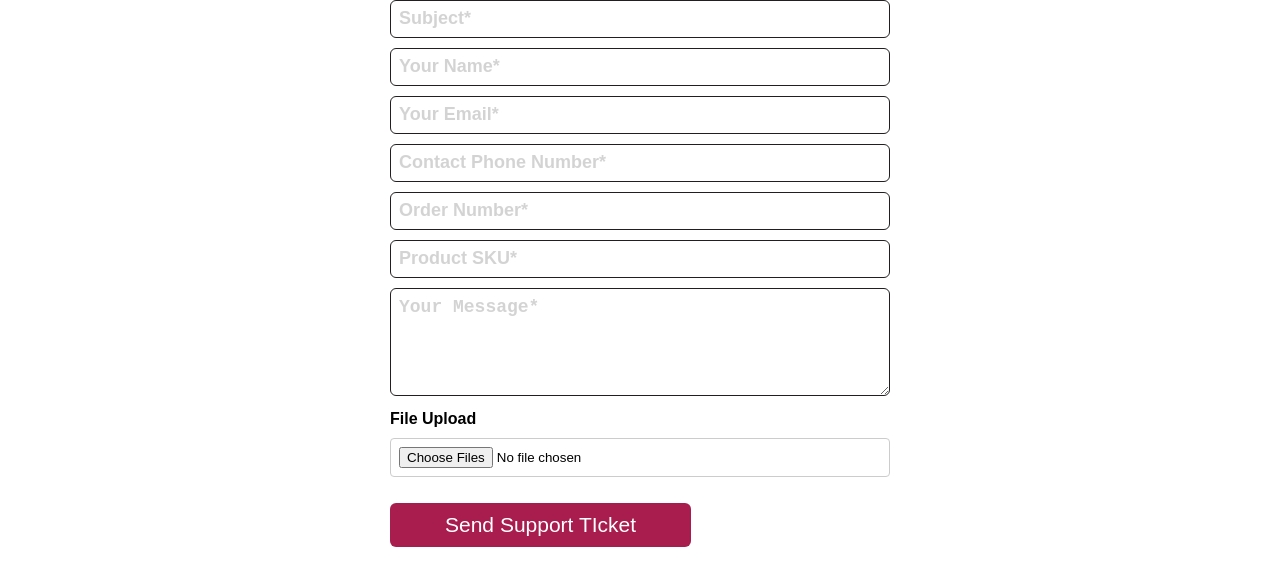
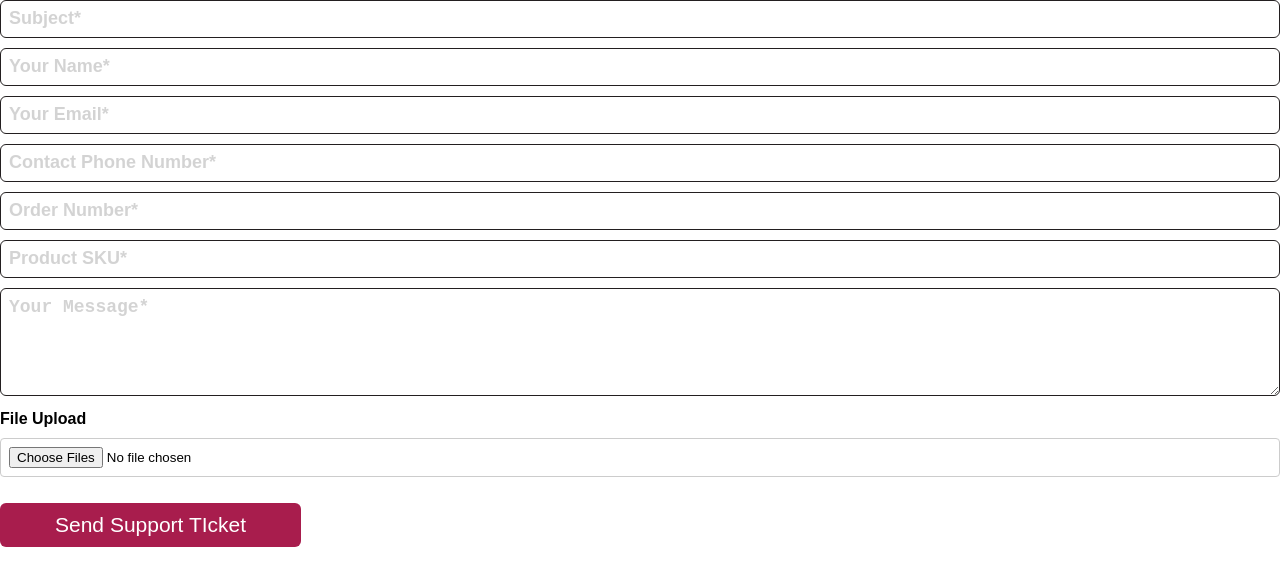
Before and after one commit to nakovabv/Zendesk-From, a website: page index.html in a window 1280 px wide. Drawn offline with Linux system fonts and the light colour scheme.

Commit message:
Full Width Form

```diff
--- a/index.html
+++ b/index.html
@@ -9,7 +9,7 @@
 </head>
 
 <body style="margin: 0;">
-    <form id="supportForm" action="/submit" method="post" enctype="multipart/form-data" style="width: 100%;">
+    <form id="supportForm" action="/submit" method="post" enctype="multipart/form-data" style="width: 100%; max-width: max-content;">
         <div>
             <input class="form-control contact-form" type="text" name="subject" placeholder="Subject*" required>
             <input class="form-control contact-form" type="text" name="name" placeholder="Your Name*" required>
```
